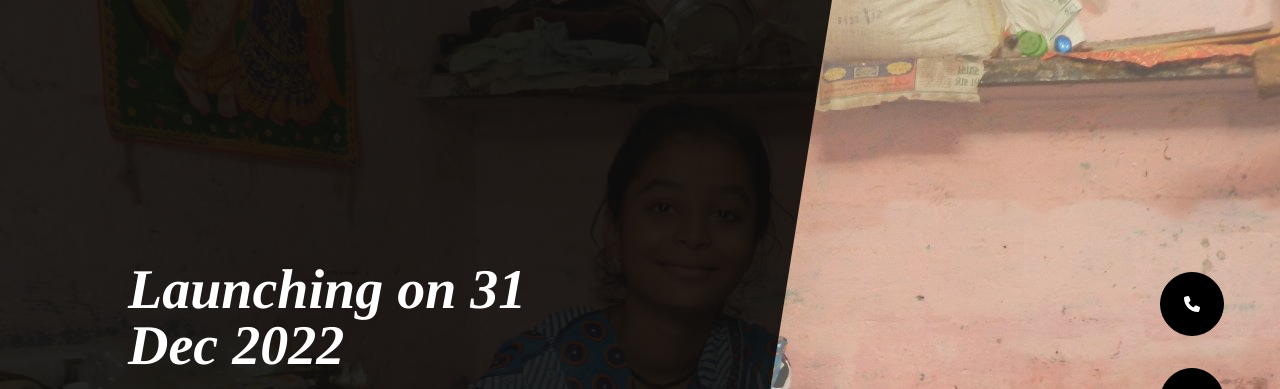
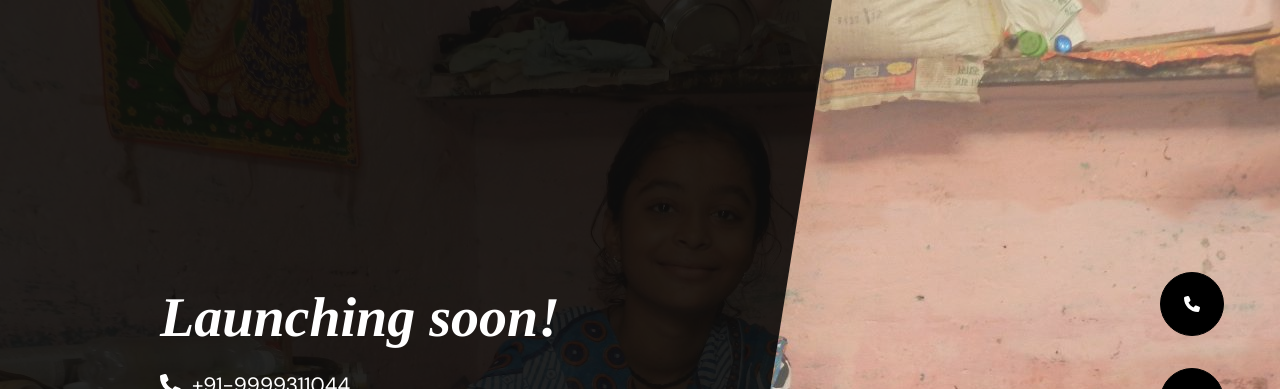
Before and after one commit to Sarthak123456/coming-soon, a plain HTML site: page index.html in a window 1280 px wide. Shown: the top 389 px of the page. Drawn offline with nearby package versions, Linux system fonts and the light colour scheme.

Commit message:
launching soon

```diff
--- a/index.html
+++ b/index.html
@@ -23,7 +23,7 @@
         <div class="masthead">
             <div class="masthead-content text-white">
                 <div class="container-fluid px-4 px-lg-0">
-                    <h1 class="fst-italic lh-1 mb-4">Launching on 31 Dec 2022</h1>
+                    <h1 class="fst-italic lh-1 mb-4">Launching soon!</h1>
                     <p class="mb-5"><i class="fa fa-phone"></i>&nbsp; +91-9999311044 <br> <i class="fa fa-envelope"></i>&nbsp; pardarshita_india@yahoo.com <br> <i class="fab fa-whatsapp"></i>&nbsp; +91-9999311044</p>
                     <!-- * * * * * * * * * * * * * * *-->
                     <!-- * * SB Forms Contact Form * *-->
```
